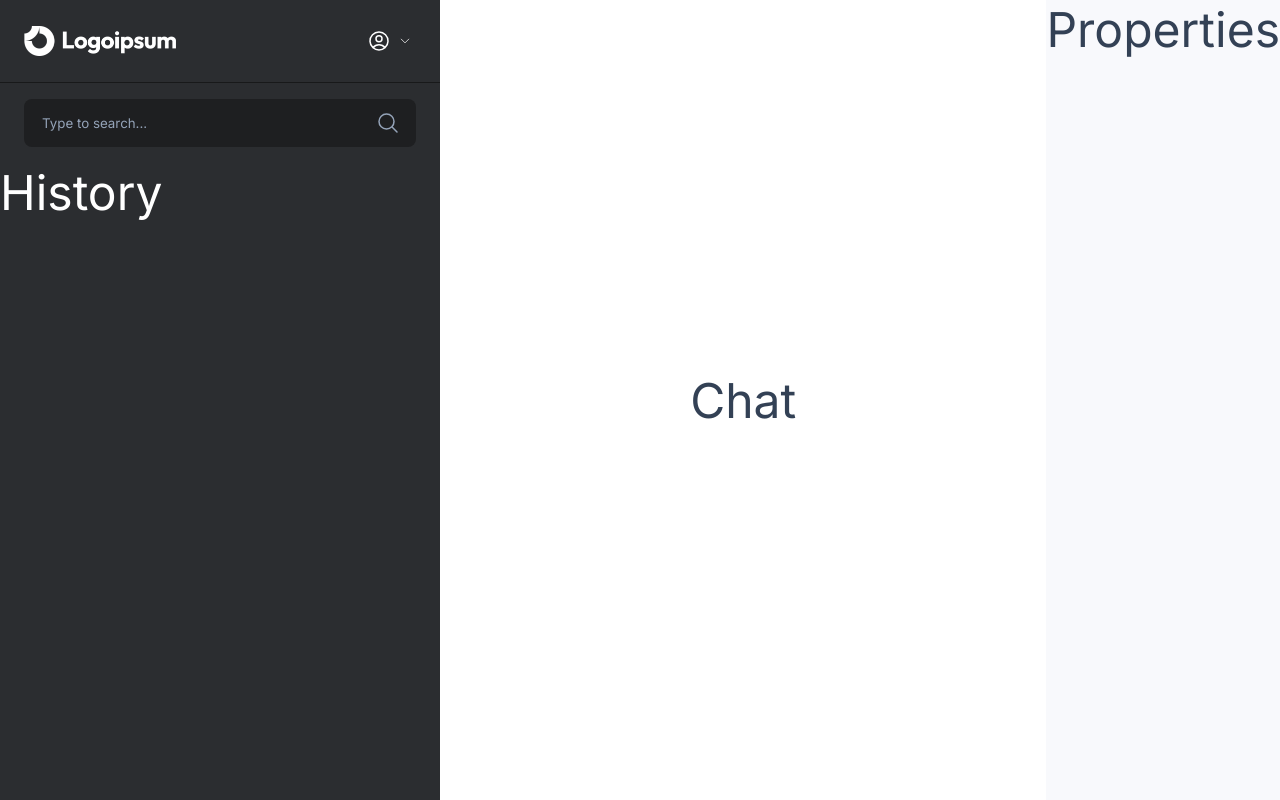
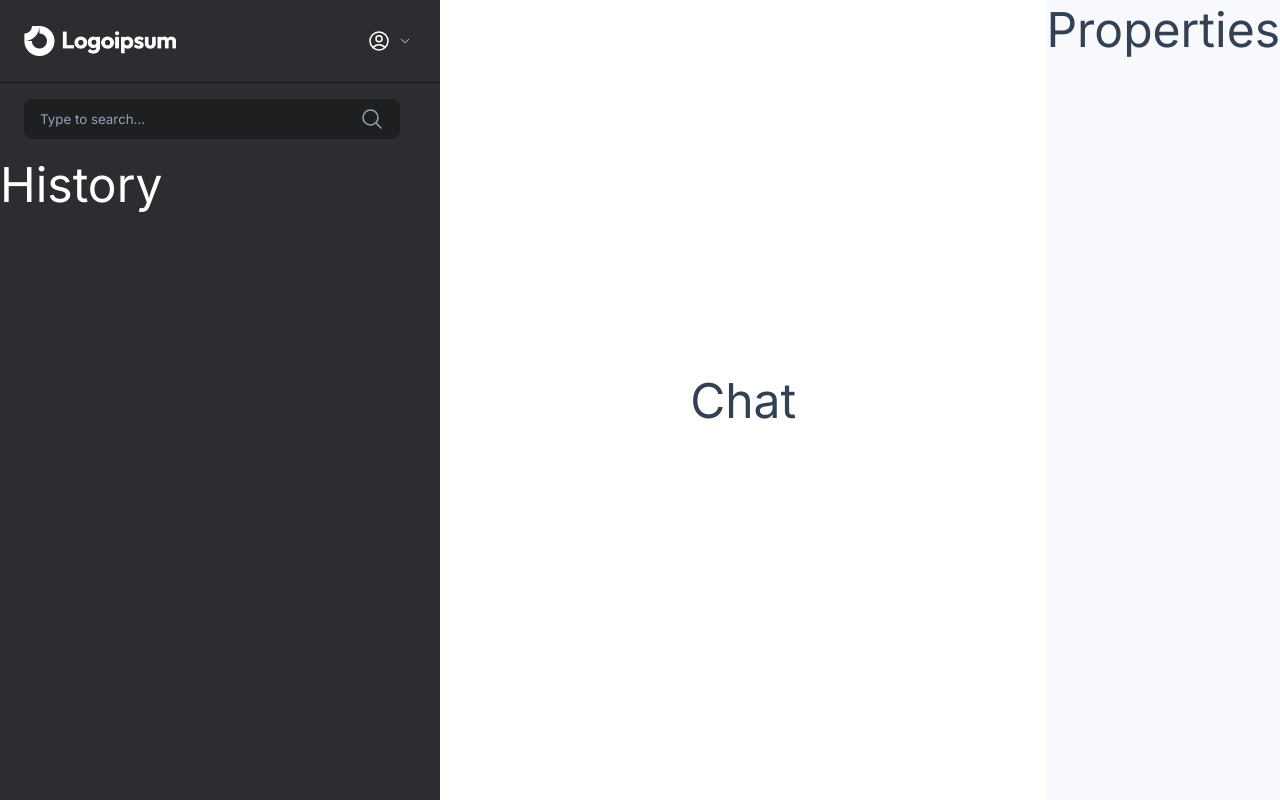
Before and after one commit to ZeevRispler/react-app, a React (Vite) app: page / in a window 1280 px wide. Built offline with nearby package versions, Linux system fonts and the light colour scheme.

Commit message:
Update Search.css

```diff
--- a/src/Search.css
+++ b/src/Search.css
@@ -3,15 +3,19 @@
     justify-content: center;
     align-items: center;
     width: calc(100% - 32px);
-    padding: 12px 16px;
+    padding-right: 16px;
     background-color: var(--search-bg-color);
     color: var(--search-text-color);
     border-radius: 8px;
+}
+.comp-search:focus-within{
+    outline: 1px solid;
 }
 .comp-search input{
     font-family: "Inter", sans-serif;
     font-weight: 400;
     flex-grow: 1;
+    padding: 12px 16px;
     background-color: transparent;
     color: var(--leftbar-text-color);
     border: none;
```
